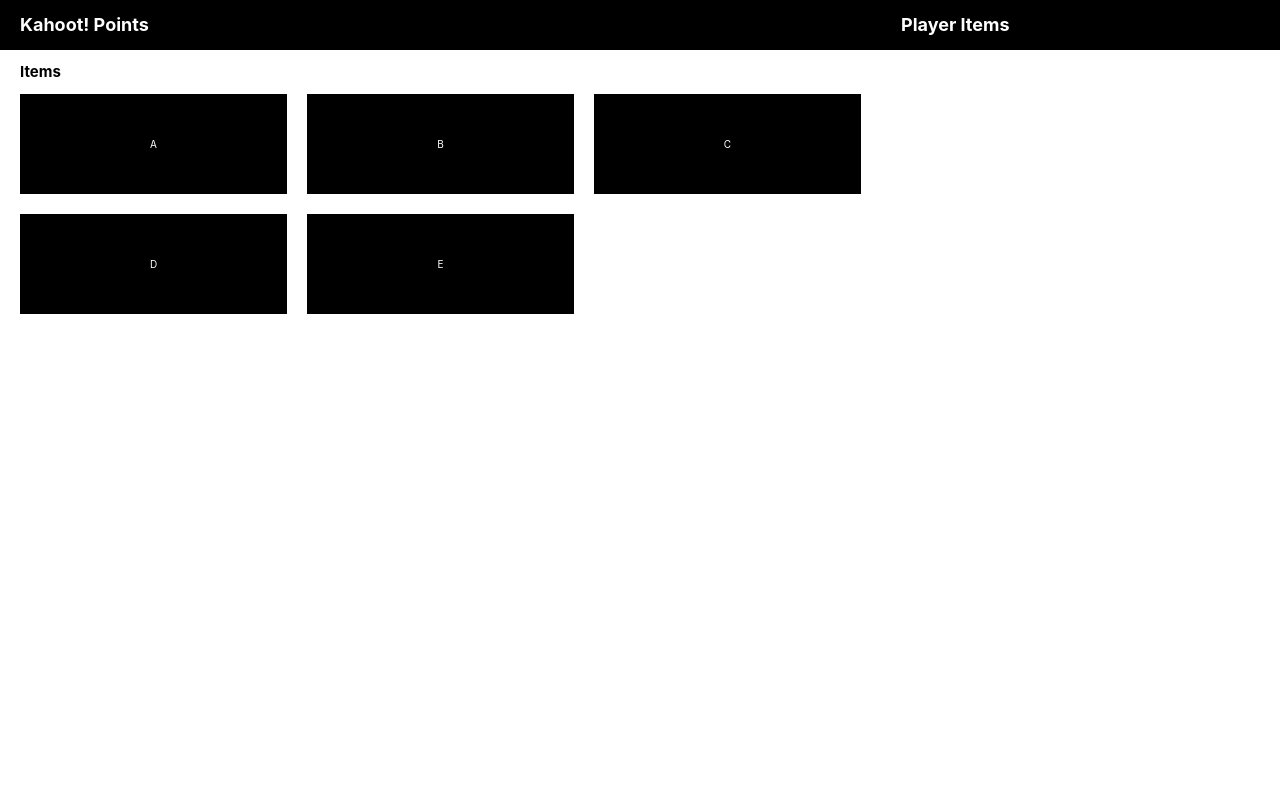
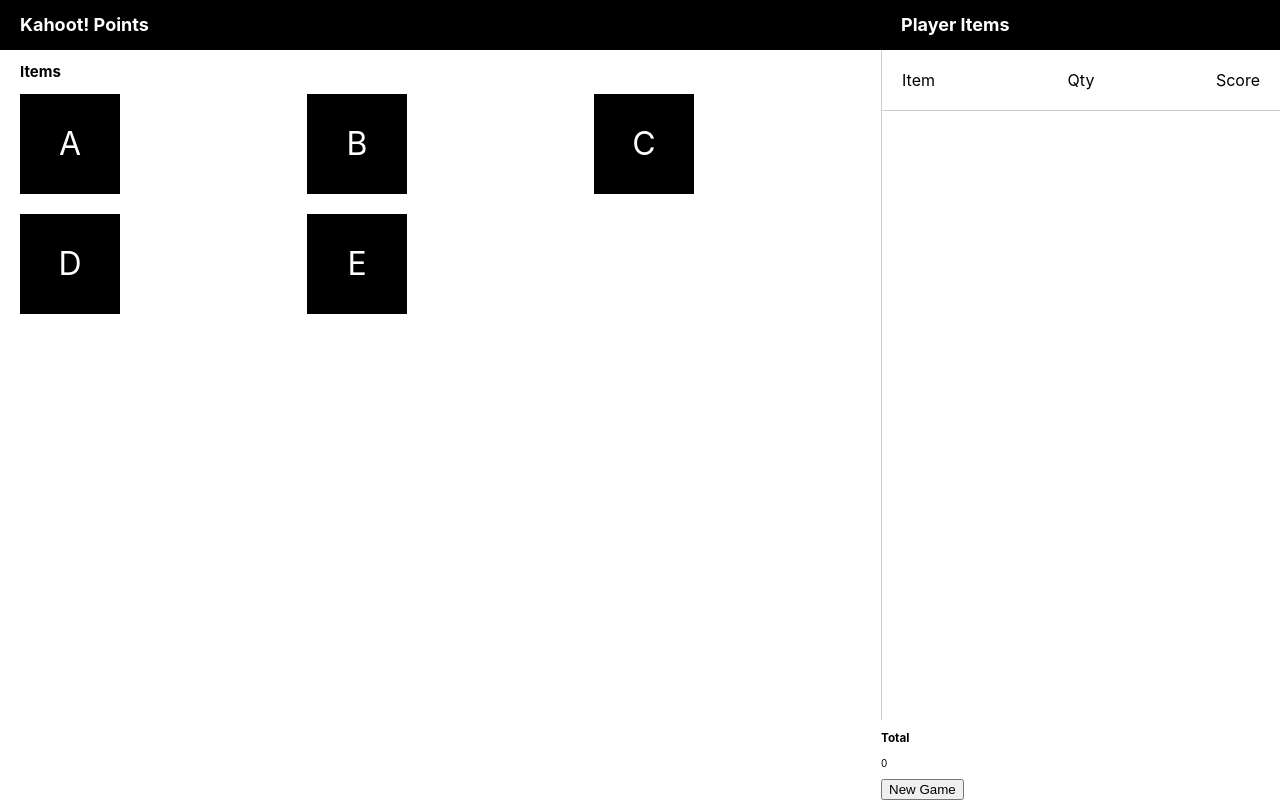
Before and after one commit to nerdenough/game-points, a React (Create React App) app: page / in a window 1280 px wide. Built offline with nearby package versions, Linux system fonts and the light colour scheme.

Commit message:
Render quantity and score excluding bonus

```diff
--- a/src/App.jsx
+++ b/src/App.jsx
@@ -8,6 +8,7 @@ export const GameContext = React.createContext({
   items: [],
   scores: {},
   addScore: item => {},
+  newGame: () => {},
 })
 
 class App extends React.Component {
@@ -20,9 +21,15 @@ class App extends React.Component {
         // This persists the number of times an item has been
         // earned. We will then calculate the points with bonus
         // later on.
-        const score = state.scores[item.name] ? state.scores[item.name] + 1 : 1
+        const qty = state.scores[item.name]
+          ? state.scores[item.name].qty + 1
+          : 1
+        const score = qty * item.points
         const newScores = state.scores
-        newScores[item.name] = score
+        newScores[item.name] = {
+          qty,
+          score,
+        }
 
         return {
           ...state,
@@ -31,11 +38,19 @@ class App extends React.Component {
       })
     }
 
+    this.newGame = () => {
+      this.setState(state => ({
+        ...state,
+        scores: {},
+      }))
+    }
+
     // Initial state should have an empty object for scores
     this.state = {
       items,
       scores: {},
       addScore: this.addScore,
+      newGame: this.newGame,
     }
   }
 
--- a/src/components/GamePanel/GameItem.css
+++ b/src/components/GamePanel/GameItem.css
@@ -2,9 +2,9 @@
   display: flex;
   background: black;
   color: white;
-  width: 100%;
-  min-width: 10rem;
+  width: 10rem;
   height: 10rem;
+  font-size: 3.2rem;
   align-items: center;
   justify-content: center;
 }
--- a/src/components/GamePanel/GameItemList.jsx
+++ b/src/components/GamePanel/GameItemList.jsx
@@ -10,7 +10,7 @@ function GameItemList() {
         return (
           <div className="GameItemList">
             {items.map(item => (
-              <GameItem item={item} addScore={addScore} />
+              <GameItem key={item.name} item={item} addScore={addScore} />
             ))}
           </div>
         )
--- /dev/null
+++ b/src/components/ScorePanel/ScoreTable.css
@@ -0,0 +1,45 @@
+.ScoreTable {
+  display: flex;
+  flex-grow: 1;
+  flex-direction: column;
+  border-left: 1px solid #cecece;
+}
+
+.ScoreTable--row {
+  display: flex;
+  padding: 2rem;
+  border-bottom: 1px solid #cecece;
+  align-items: center;
+}
+
+.ScoreTable--row-header {
+  font-size: 1.6rem;
+}
+
+.ScoreTable--column {
+  flex-grow: 1;
+  flex-basis: 0;
+}
+
+.ScoreTable--column-left {
+  text-align: left;
+}
+
+.ScoreTable--column-middle {
+  text-align: center;
+}
+
+.ScoreTable--column-right {
+  text-align: right;
+}
+
+.ScoreTable--game-item {
+  display: flex;
+  background: black;
+  color: white;
+  width: 5rem;
+  height: 5rem;
+  font-size: 1.6rem;
+  align-items: center;
+  justify-content: center;
+}
--- /dev/null
+++ b/src/components/ScorePanel/ScoreTable.jsx
@@ -0,0 +1,32 @@
+import React from 'react'
+import './ScoreTable.css'
+
+function ScoreTable({ scores }) {
+  return (
+    <div className="ScoreTable">
+      <div className="ScoreTable--row ScoreTable--row-header">
+        <div className="ScoreTable--column ScoreTable--column-left">Item</div>
+        <div className="ScoreTable--column ScoreTable--column-middle">Qty</div>
+        <div className="ScoreTable--column ScoreTable--column-right">Score</div>
+      </div>
+
+      {Object.keys(scores).map(key => {
+        return (
+          <div className="ScoreTable--row" key={key}>
+            <div className="ScoreTable--column ScoreTable--column-left">
+              <div className="ScoreTable--game-item">{key}</div>
+            </div>
+            <div className="ScoreTable--column ScoreTable--column-middle">
+              {scores[key].qty}
+            </div>
+            <div className="ScoreTable--column ScoreTable--column-right">
+              {scores[key].score}
+            </div>
+          </div>
+        )
+      })}
+    </div>
+  )
+}
+
+export default ScoreTable
--- /dev/null
+++ b/src/components/ScorePanel/ScoreTotal.jsx
@@ -0,0 +1,17 @@
+import React from 'react'
+
+function ScoreTotal({ total, newGame }) {
+  return (
+    <div className="ScoreTotal">
+      <div className="ScoreTotal--total">
+        <h3>Total</h3>
+        <p>{total}</p>
+      </div>
+      <button className="ScoreTotal--new" onClick={newGame}>
+        New Game
+      </button>
+    </div>
+  )
+}
+
+export default ScoreTotal
--- a/src/components/ScorePanel/index.css
+++ b/src/components/ScorePanel/index.css
@@ -1,3 +1,5 @@
 .ScorePanel {
+  display: flex;
+  flex-direction: column;
   flex-grow: 1;
 }
--- a/src/components/ScorePanel/index.jsx
+++ b/src/components/ScorePanel/index.jsx
@@ -1,16 +1,25 @@
 import React from 'react'
 import Header from '../Header'
 import Panel from '../Panel'
+import ScoreTable from './ScoreTable'
+import ScoreTotal from './ScoreTotal'
+import { GameContext } from '../../App'
 import './index.css'
 
 function ScorePanel() {
   return (
-    <Panel className="ScorePanel">
-      <Header>Player Items</Header>
-      <div className="ScorePanel--table" />
-      <div className="ScorePanel--bonuses" />
-      <div className="ScorePanel--total" />
-    </Panel>
+    <GameContext.Consumer>
+      {({ items, scores, newGame }) => {
+        return (
+          <Panel className="ScorePanel">
+            <Header>Player Items</Header>
+            <ScoreTable scores={scores} />
+            <div className="ScorePanel--bonuses" />
+            <ScoreTotal total={0} newGame={newGame} />
+          </Panel>
+        )
+      }}
+    </GameContext.Consumer>
   )
 }
 
--- a/src/items.json
+++ b/src/items.json
@@ -1,11 +1,13 @@
 [
   {
     "name": "A",
-    "points": 50
+    "points": 50,
+    "bonus": 3
   },
   {
     "name": "B",
-    "points": 30
+    "points": 30,
+    "bonus": 2
   },
   {
     "name": "C",
```
